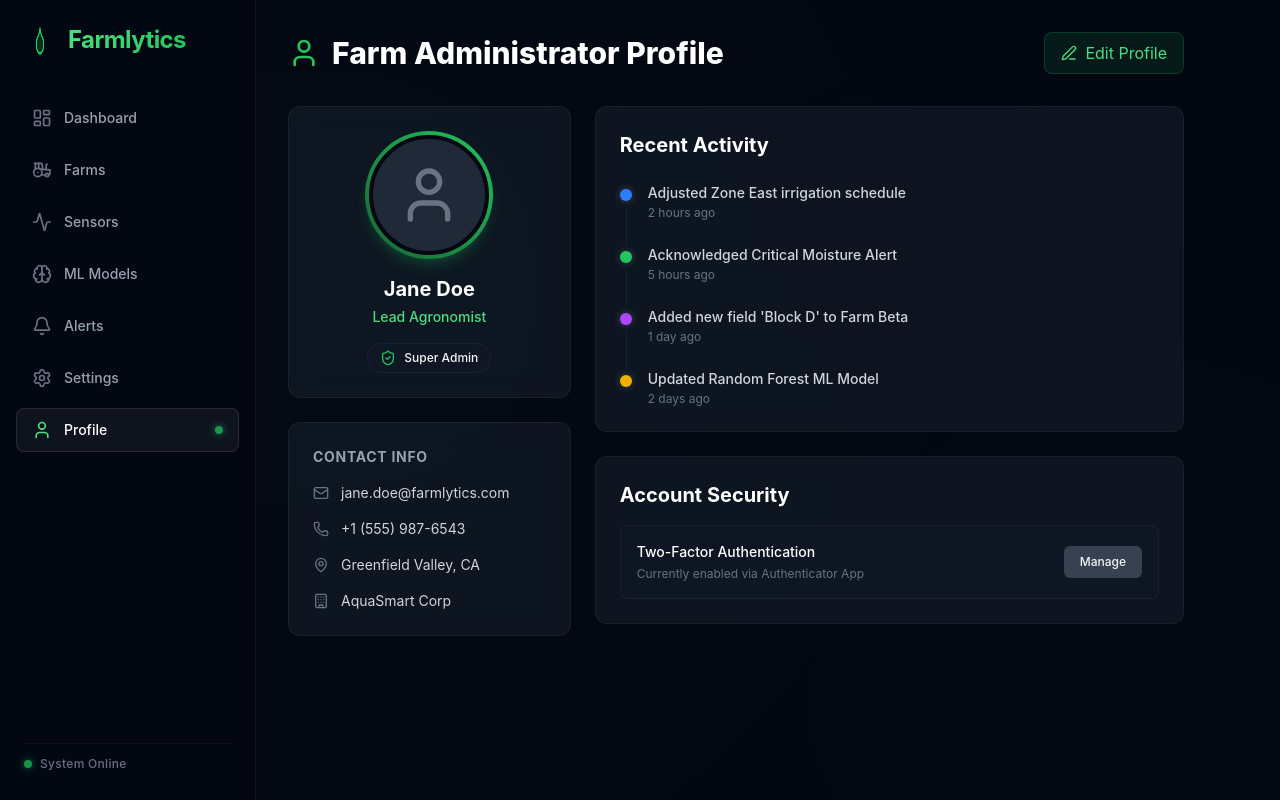
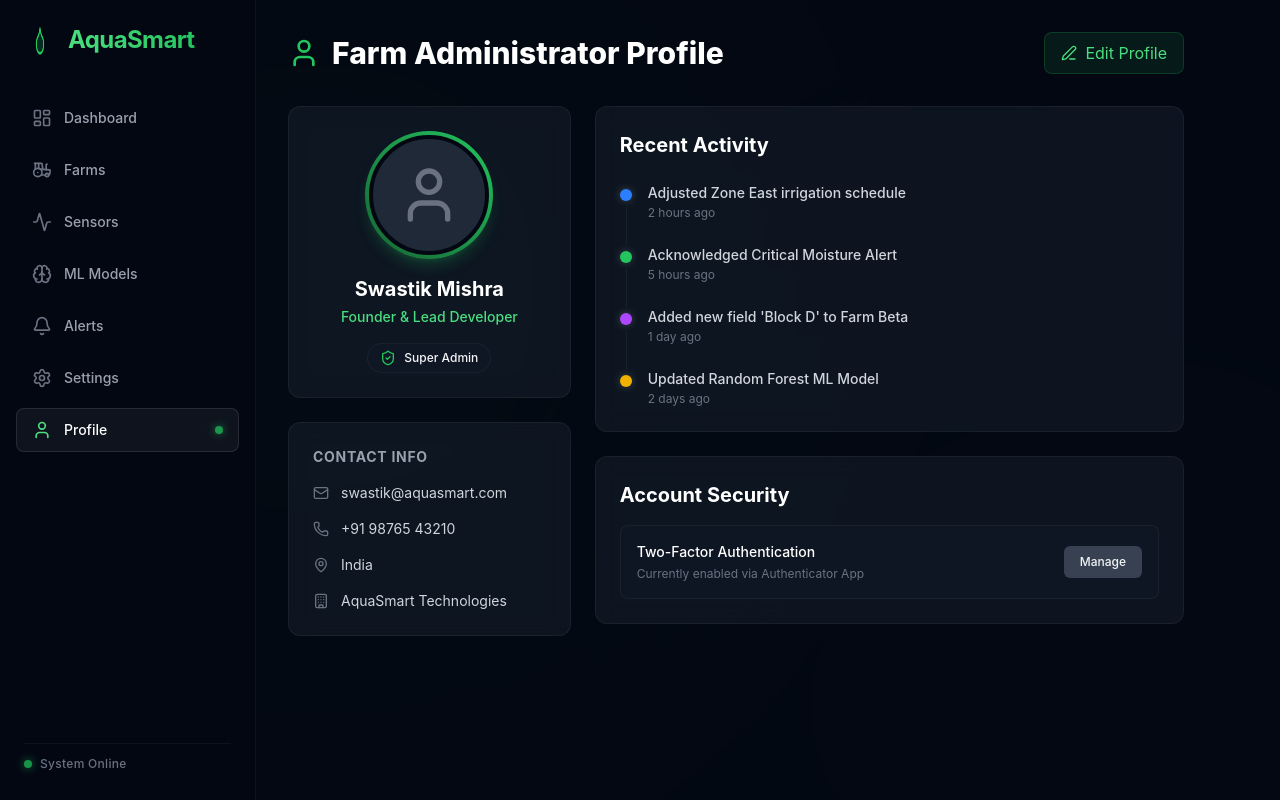
Before and after one commit to mishraswastik951-lgtm/AquaSmart, a React (Vite) app in the folder frontend/: page /profile in a window 1280 px wide. Built offline with nearby package versions, Linux system fonts and the light colour scheme.

Commit message:
Update branding to AquaSmart and update Profile data

```diff
--- a/frontend/src/components/Layout/Sidebar.tsx
+++ b/frontend/src/components/Layout/Sidebar.tsx
@@ -26,7 +26,7 @@ export const Sidebar: React.FC = () => {
         >
           <Droplet className="w-8 h-8 text-brand-primary fill-brand-primary/20" />
         </motion.div>
-        <span className="text-2xl font-bold tracking-tight text-gradient-primary">Farmlytics</span>
+        <span className="text-2xl font-bold tracking-tight text-gradient-primary">AquaSmart</span>
       </div>
 
       <nav className="flex-1 px-4 space-y-2">
--- a/frontend/src/pages/ProfilePage.tsx
+++ b/frontend/src/pages/ProfilePage.tsx
@@ -27,8 +27,8 @@ const ProfilePage = () => {
                 <User className="w-16 h-16 text-gray-500" />
               </div>
             </div>
-            <h2 className="text-xl font-bold text-white mb-1">Jane Doe</h2>
-            <p className="text-brand-light font-medium text-sm mb-4">Lead Agronomist</p>
+            <h2 className="text-xl font-bold text-white mb-1">Swastik Mishra</h2>
+            <p className="text-brand-light font-medium text-sm mb-4">Founder & Lead Developer</p>
             <div className="flex items-center gap-2 text-xs font-medium bg-surface/50 px-3 py-1.5 rounded-full border border-white/5">
               <ShieldCheck className="w-4 h-4 text-brand-primary" /> Super Admin
             </div>
@@ -37,16 +37,16 @@ const ProfilePage = () => {
           <div className="glass-card p-6 space-y-4">
             <h3 className="text-sm font-bold text-gray-400 uppercase tracking-wider mb-4">Contact Info</h3>
             <div className="flex items-center gap-3 text-sm text-gray-300">
-              <Mail className="w-4 h-4 text-gray-500" /> jane.doe@farmlytics.com
+              <Mail className="w-4 h-4 text-gray-500" /> swastik@aquasmart.com
             </div>
             <div className="flex items-center gap-3 text-sm text-gray-300">
-              <Phone className="w-4 h-4 text-gray-500" /> +1 (555) 987-6543
+              <Phone className="w-4 h-4 text-gray-500" /> +91 98765 43210
             </div>
             <div className="flex items-center gap-3 text-sm text-gray-300">
-              <MapPin className="w-4 h-4 text-gray-500" /> Greenfield Valley, CA
+              <MapPin className="w-4 h-4 text-gray-500" /> India
             </div>
             <div className="flex items-center gap-3 text-sm text-gray-300">
-              <Building className="w-4 h-4 text-gray-500" /> AquaSmart Corp
+              <Building className="w-4 h-4 text-gray-500" /> AquaSmart Technologies
             </div>
           </div>
         </div>
```
